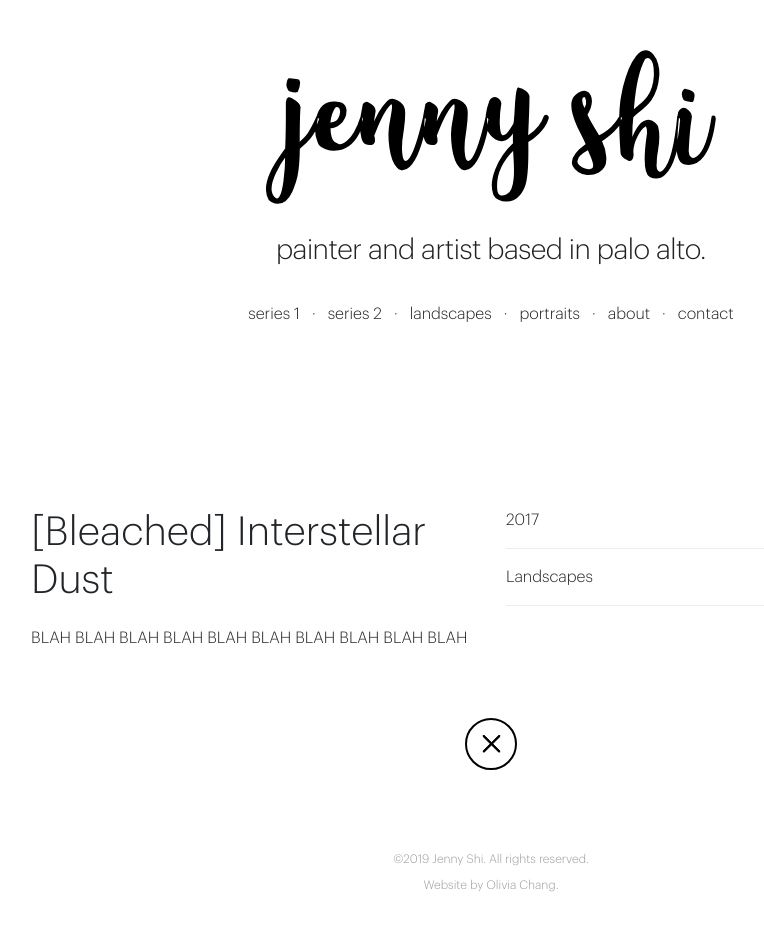
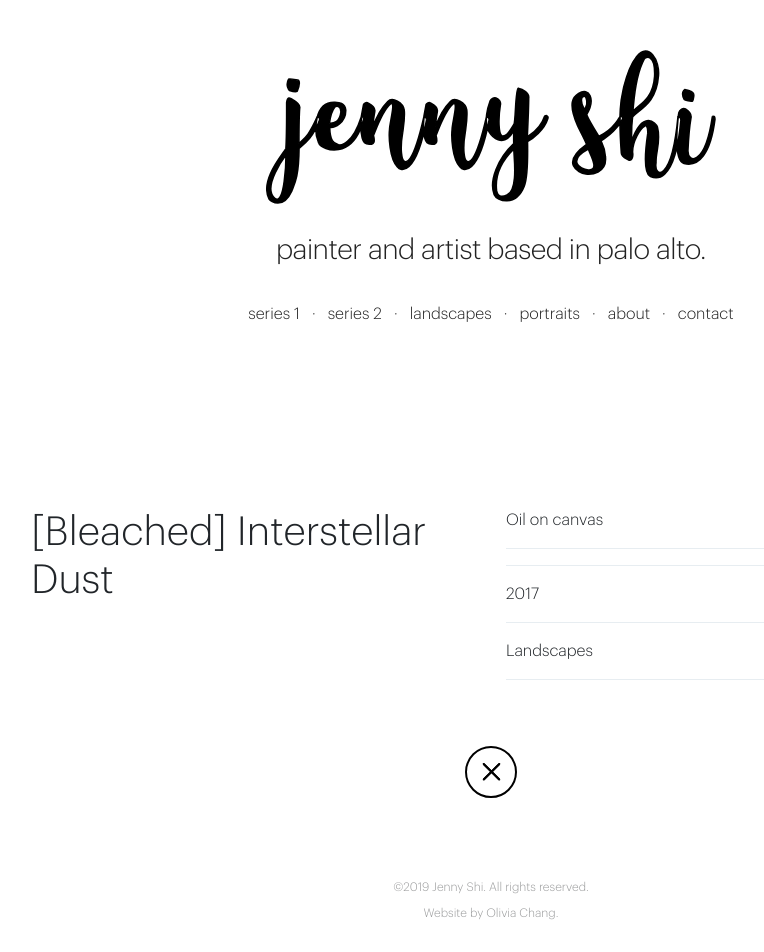
Before and after one commit to oliviachang29/jenny, a Jekyll site: the page built from _projects/bleached-interstellar-dust.md, in a window 1280 px wide. Shown: the whole page, without its empty margins (149-913 px from the left). Built offline with Jekyll 4.4.1, drawn with Linux system fonts in a browser that asks for light colours; a file with an impossible date is left out; before the commit the page ends 924 px from its top, so only the background shows below that.

Commit message:
Update from Forestry.io Jenny Shi updated _projects/bleached-interstellar-dust.md

```diff
--- a/_projects/bleached-interstellar-dust.md
+++ b/_projects/bleached-interstellar-dust.md
@@ -1,8 +1,11 @@
 ---
 title: "[Bleached] Interstellar Dust"
-date: 2017-08-14T00:39:00.000+00:00
+date: 2017-08-13 17:39:00 -0700
 categories:
 - landscapes
-description: 'BLAH BLAH BLAH BLAH BLAH BLAH BLAH BLAH BLAH BLAH '
+description: ''
 image: "/uploads/high2.jpg"
+medium: oil on canvas
+style: ''
+
 ---
```
Also changed, not shown: .forestry/front_matter/templates/project.yml.
